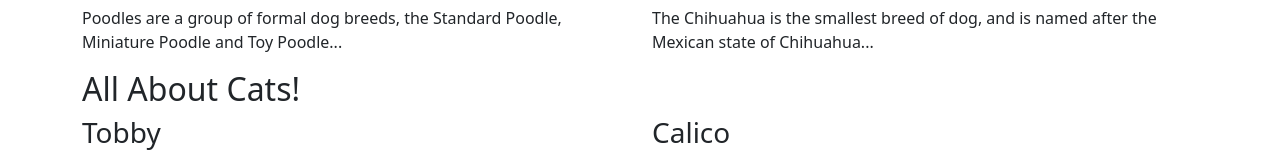
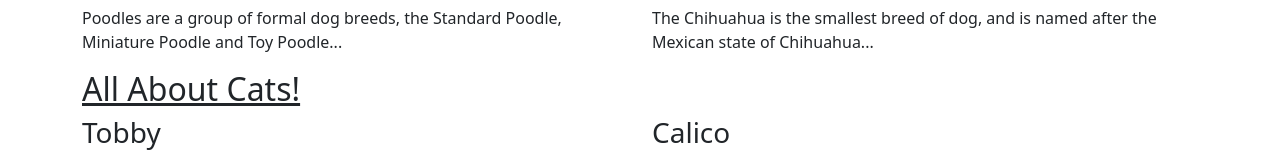
Before and after one commit to thawzin07/SIT_Tri2_WebSystemsAndTechnologies_Lab, a plain HTML site: page Lab/index.html in a window 1280 px wide. Shown: the part 498-654 px from the top of the page. Drawn offline with nearby package versions, Linux system fonts and the light colour scheme.

Commit message:
Final of Week2

```diff
--- a/Lab/css/main.css
+++ b/Lab/css/main.css
@@ -6,7 +6,7 @@
     margin-left: 5px;
 }
 
-#dogs h2 {
+#dogs h2, #cats h2 {
     text-decoration: underline;
 }
 
```
